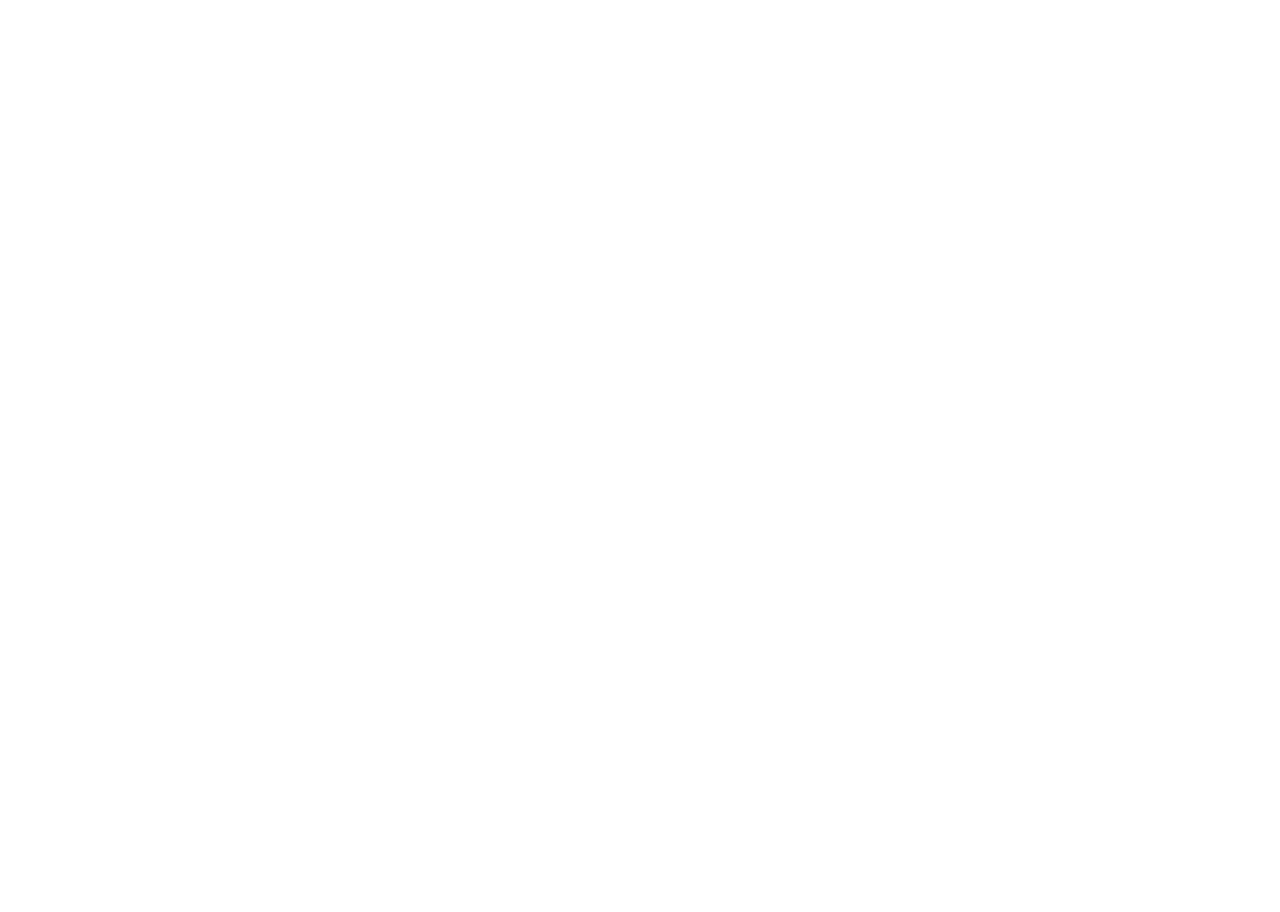
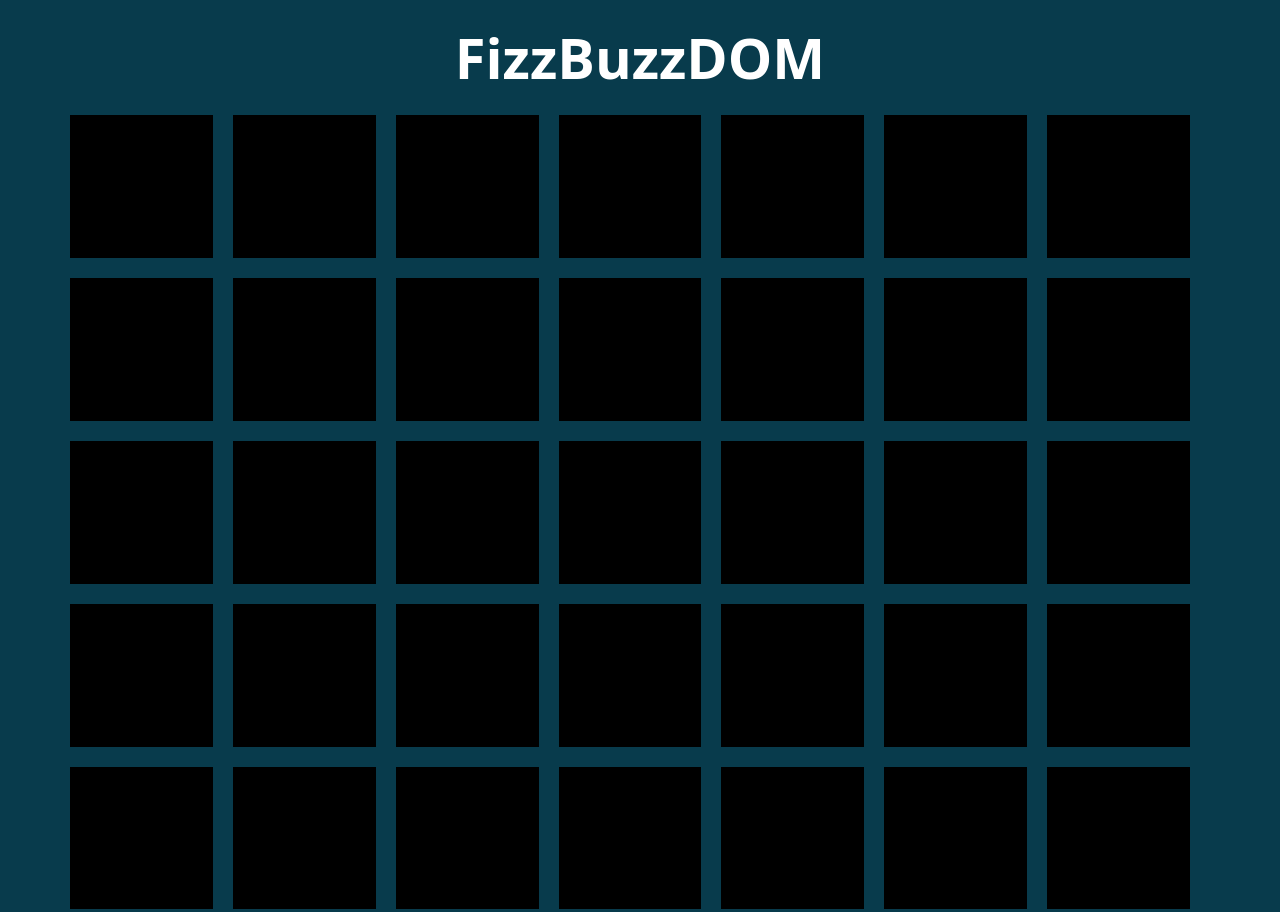
Before and after one commit to Michael-Bombini/js-fizzbuzzdom, a plain HTML site: page index.html in a window 1280 px wide. Shown: the top 912 px of the page. Before the commit the page ends 800 px from the top, so only its background shows below. Drawn offline with nearby package versions, Linux system fonts and the light colour scheme.

Commit message:
Started working on milestone 2 and 3

```diff
--- a/css/style.css
+++ b/css/style.css
@@ -3,3 +3,27 @@
     padding: 0;
     box-sizing: border-box;
 }
+
+body {
+    background: #083B4C;
+}
+
+
+.square {
+    width: calc(100% / 7 - 20px);
+    background: #000;
+    aspect-ratio: 1/1;
+    position: relative;
+}
+
+.gap {
+    gap: 20px;
+}
+
+
+span {
+    position: absolute;
+    top: 50%;
+    left: 50%;
+    transform: translate(-50% , -50%);
+}
--- a/index.html
+++ b/index.html
@@ -5,10 +5,21 @@
     <meta http-equiv="X-UA-Compatible" content="IE=edge">
     <meta name="viewport" content="width=device-width, initial-scale=1.0">
     <title>Document</title>
+    <link href="https://cdn.jsdelivr.net/npm/bootstrap@5.2.0-beta1/dist/css/bootstrap.min.css" rel="stylesheet" integrity="sha384-0evHe/X+R7YkIZDRvuzKMRqM+OrBnVFBL6DOitfPri4tjfHxaWutUpFmBp4vmVor" crossorigin="anonymous">
+    <script src="https://cdn.jsdelivr.net/npm/bootstrap@5.2.0-beta1/dist/js/bootstrap.bundle.min.js" integrity="sha384-pprn3073KE6tl6bjs2QrFaJGz5/SUsLqktiwsUTF55Jfv3qYSDhgCecCxMW52nD2" crossorigin="anonymous"></script>
     <link rel="stylesheet" href="css/style.css">
 </head>
 <body>
 
+    <div class="container">
+        <h1 class="text-white text-center display-4 fw-bold my-4">FizzBuzzDOM</h1>
+        <div class="row gap">
+            <div class="square">
+
+            </div>
+        </div>
+
+    </div>
 
     <script src="js/main.js"></script>
 </body>
--- a/js/main.js
+++ b/js/main.js
@@ -27,3 +27,25 @@ for(let i = 1 ; i <= 100 ; i++){
         console.log(i);
     }
 }
+
+
+const containerElement = document.querySelector(".row");
+
+
+
+for(let i = 1 ; i <= 100 ; i++){
+    if(i%3===0 && i%5===0){
+        console.log("FizzBuzz");
+    }
+    else if(i%5===0){
+        console.log("Buzz");
+    }
+    else if (i%3===0){
+        console.log("Fizz");
+    }
+    else{
+        console.log(i);
+    }
+    containerElement.innerHTML += `<div class="square"><span class="text-white"></span></div>`;
+
+}
```
